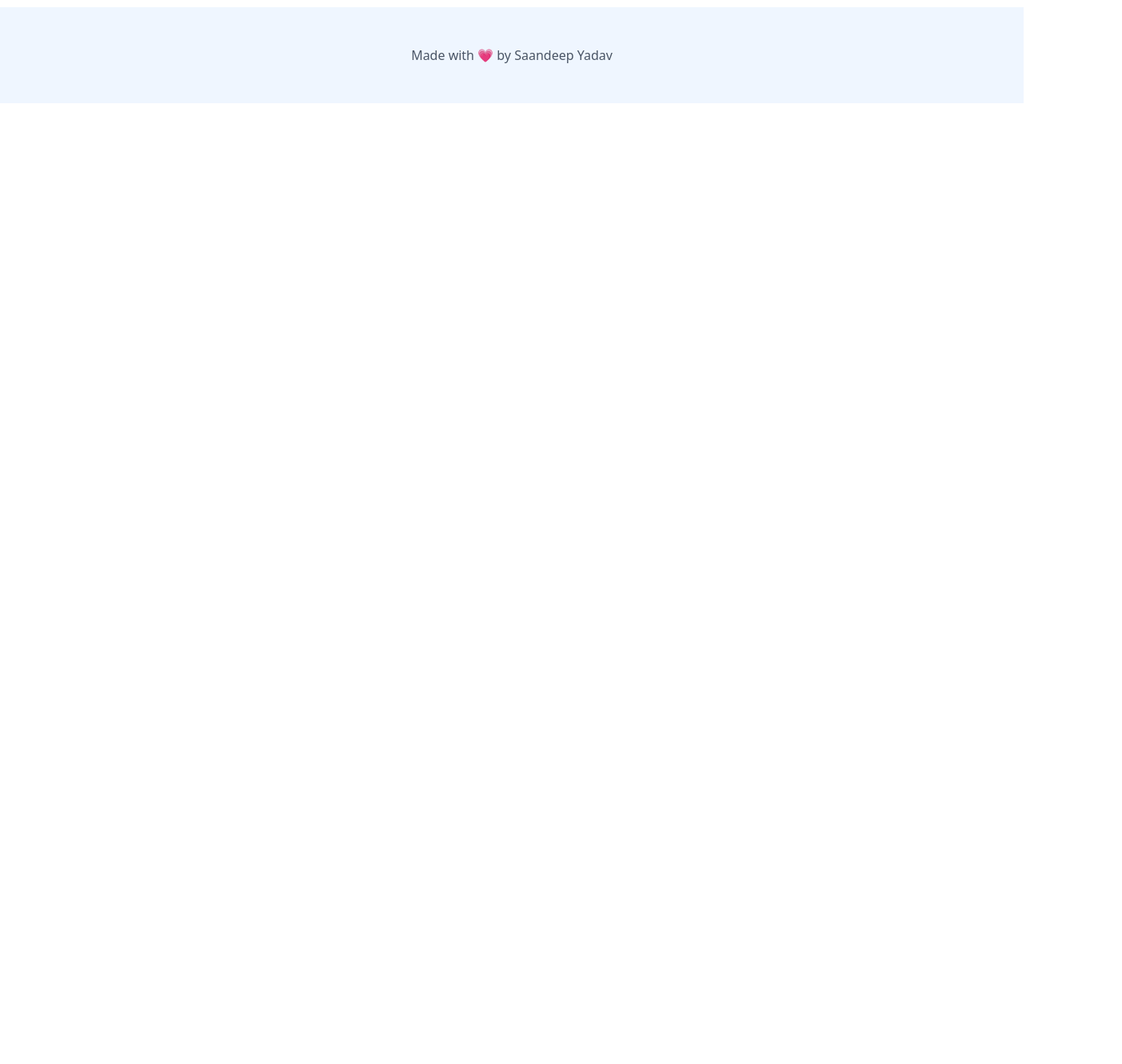
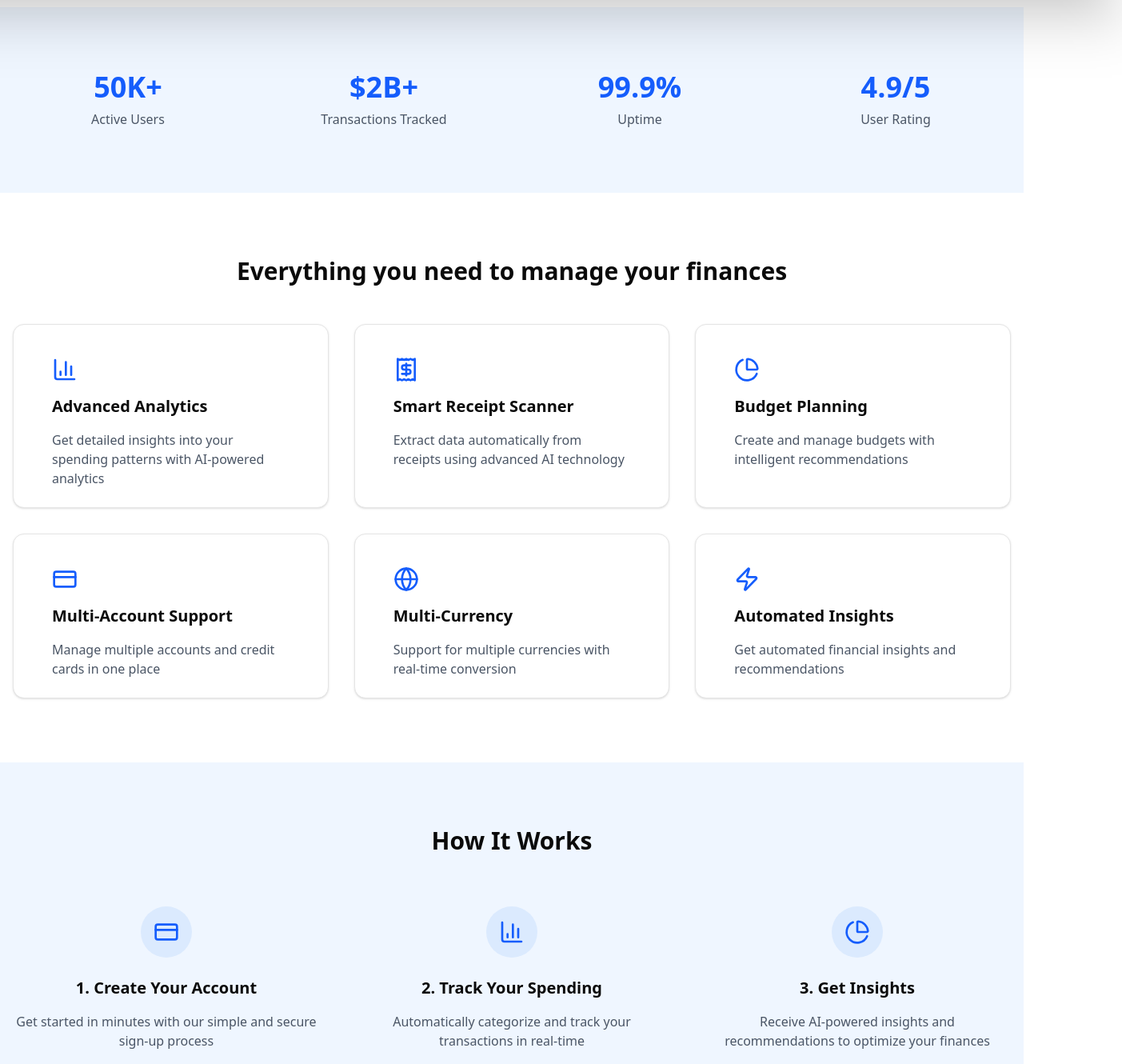
Before and after one commit to SandeepKumarYadav24/welth, a Next.js app: page / in a window 1280 px wide. Shown: the part 1280-2610 px from the top of the page at 80% size, 1403 px wide, since content can reach past the window. Before the commit the page ends 1409 px from the top, so only its background shows below. Built offline with nearby package versions, Linux system fonts and the light colour scheme; no server answers.

Commit message:
Add hero section enhancements, stats and features data; implement scroll effects

```diff
--- a/app/globals.css
+++ b/app/globals.css
@@ -137,3 +137,19 @@
     background-clip: text;
   }
 }
+
+
+.hero-image-wrapper {
+  perspective: 500px;
+}
+
+.hero-image {
+  /* transform: rotateX(20deg) scale(0.9) translateY(-50); */
+  transform: rotateX(15deg) scale(1);
+  transition: transform 0.5s ease-out;
+  will-change: transform;
+}
+
+.hero-image.scrolled {
+  transform: rotateX(0deg) scale(1) translateY(40px);
+}
--- a/app/page.js
+++ b/app/page.js
@@ -1,9 +1,72 @@
 import HeroSection from "@/components/hero";
+import { Card, CardContent} from "@/components/ui/card";
+import {
+  featuresData,
+  howItWorksData,
+  statsData,
+} from "@/data/landing";
 
 export default function Home() {
   return (
     <div className="mt-40">
-      <HeroSection />                {/*server component  for static page*/}
+      <HeroSection />               {/*server component  for static page*/}
+
+
+         {/* Stats Section */}
+       <section className="py-20 bg-blue-50">
+        <div className="container mx-auto px-4">
+          <div className="grid grid-cols-2 md:grid-cols-4 gap-8">
+            {statsData.map((stat, index) => (
+              <div key={index} className="text-center">
+                <div className="text-4xl font-bold text-blue-600 mb-2">
+                  {stat.value}
+                </div>
+                <div className="text-gray-600">{stat.label}</div>
+              </div>
+            ))}
+          </div>
+        </div>
+      </section>
+
+      {/* Features Section */}
+      <section id="features" className="py-20">
+        <div className="container mx-auto px-4">
+          <h2 className="text-3xl font-bold text-center mb-12">
+            Everything you need to manage your finances
+          </h2>
+          <div className="grid grid-cols-1 md:grid-cols-2 lg:grid-cols-3 gap-8">
+            {featuresData.map((feature, index) => (
+              <Card className="p-6" key={index}>
+                <CardContent className="space-y-4 pt-4">
+                  {feature.icon}
+                  <h3 className="text-xl font-semibold">{feature.title}</h3>
+                  <p className="text-gray-600">{feature.description}</p>
+                </CardContent>
+              </Card>
+            ))}
+          </div>
+        </div>
+      </section>
+
+       {/* How It Works Section */}
+      <section className="py-20 bg-blue-50">
+        <div className="container mx-auto px-4">
+          <h2 className="text-3xl font-bold text-center mb-16">How It Works</h2>
+          <div className="grid grid-cols-1 md:grid-cols-3 gap-12">
+            {howItWorksData.map((step, index) => (
+              <div key={index} className="text-center">
+                <div className="w-16 h-16 bg-blue-100 rounded-full flex items-center justify-center mx-auto mb-6">
+                  {step.icon}
+                </div>
+                <h3 className="text-xl font-semibold mb-4">{step.title}</h3>
+                <p className="text-gray-600">{step.description}</p>
+              </div>
+            ))}
+          </div>
+        </div>
+      </section>
+
+
     </div>
   );
 }
--- a/components/hero.jsx
+++ b/components/hero.jsx
@@ -3,8 +3,29 @@
 import Image from "next/image";
 import Link from "next/link";
 import { Button } from "@/components/ui/button";
+import { useEffect, useRef } from "react";
 
-const HeroSection = () => {
+const HeroSection = () => {                      //useState=store values that affect rendering (UI).when value changes, the component re-renders.use for: user input, toggles, fetched data.
+  const imageRef = useRef(null);            //useRef=store values or DOM references that don’t cause re-renders.
+
+  useEffect(() => {
+    const imageElement = imageRef.current;
+
+    const handleScroll = () => {
+      const scrollPosition = window.scrollY;
+      const scrollThreshold = 100;
+
+      if (scrollPosition > scrollThreshold) {
+        imageElement.classList.add("scrolled");
+      } else {
+        imageElement.classList.remove("scrolled");
+      }
+    };
+
+    window.addEventListener("scroll", handleScroll);
+    return () => window.removeEventListener("scroll", handleScroll);
+  }, []);
+
   return (
     <div className="pb-20 px-4">
         <div className="container mx-auto text-center">
@@ -27,16 +48,16 @@ const HeroSection = () => {
                 </Button>
             </Link>
             </div>
-            <div>
-                <div>
-                <Image
+            <div className="hero-image-wrapper">
+                <div ref={imageRef} className="hero-image">
+                  <Image
                     src="/banner.jpeg"
                     width={1280}
                     height={720}
                     alt="Dashboard Preview"
                     className="rounded-lg shadow-2xl border mx-auto"
                     priority
-                />
+                   />
                 </div>
             </div>
         </div>
--- /dev/null
+++ b/data/landing.js
@@ -0,0 +1,111 @@
+import {
+  BarChart3,
+  Receipt,
+  PieChart,
+  CreditCard,
+  Globe,
+  Zap,
+} from "lucide-react";
+
+// Stats Data
+export const statsData = [
+  {
+    value: "50K+",
+    label: "Active Users",
+  },
+  {
+    value: "$2B+",
+    label: "Transactions Tracked",
+  },
+  {
+    value: "99.9%",
+    label: "Uptime",
+  },
+  {
+    value: "4.9/5",
+    label: "User Rating",
+  },
+];
+
+// Features Data
+export const featuresData = [
+  {
+    icon: <BarChart3 className="h-8 w-8 text-blue-600" />,
+    title: "Advanced Analytics",
+    description:
+      "Get detailed insights into your spending patterns with AI-powered analytics",
+  },
+  {
+    icon: <Receipt className="h-8 w-8 text-blue-600" />,
+    title: "Smart Receipt Scanner",
+    description:
+      "Extract data automatically from receipts using advanced AI technology",
+  },
+  {
+    icon: <PieChart className="h-8 w-8 text-blue-600" />,
+    title: "Budget Planning",
+    description: "Create and manage budgets with intelligent recommendations",
+  },
+  {
+    icon: <CreditCard className="h-8 w-8 text-blue-600" />,
+    title: "Multi-Account Support",
+    description: "Manage multiple accounts and credit cards in one place",
+  },
+  {
+    icon: <Globe className="h-8 w-8 text-blue-600" />,
+    title: "Multi-Currency",
+    description: "Support for multiple currencies with real-time conversion",
+  },
+  {
+    icon: <Zap className="h-8 w-8 text-blue-600" />,
+    title: "Automated Insights",
+    description: "Get automated financial insights and recommendations",
+  },
+];
+
+// How It Works Data
+export const howItWorksData = [
+  {
+    icon: <CreditCard className="h-8 w-8 text-blue-600" />,
+    title: "1. Create Your Account",
+    description:
+      "Get started in minutes with our simple and secure sign-up process",
+  },
+  {
+    icon: <BarChart3 className="h-8 w-8 text-blue-600" />,
+    title: "2. Track Your Spending",
+    description:
+      "Automatically categorize and track your transactions in real-time",
+  },
+  {
+    icon: <PieChart className="h-8 w-8 text-blue-600" />,
+    title: "3. Get Insights",
+    description:
+      "Receive AI-powered insights and recommendations to optimize your finances",
+  },
+];
+
+// Testimonials Data refers structured information (objects/array) you store to render those testimonials dynamically.
+export const testimonialsData = [
+  {
+    name: "Sarah Johnson",
+    role: "Small Business Owner",
+    image: "https://randomuser.me/api/portraits/women/75.jpg",
+    quote:
+      "Welth has transformed how I manage my business finances. The AI insights have helped me identify cost-saving opportunities I never knew existed.",
+  },
+  {
+    name: "Michael Chen",
+    role: "Freelancer",
+    image: "https://randomuser.me/api/portraits/men/75.jpg",
+    quote:
+      "The receipt scanning feature saves me hours each month. Now I can focus on my work instead of manual data entry and expense tracking.",
+  },
+  {
+    name: "Emily Rodriguez",
+    role: "Financial Advisor",
+    image: "https://randomuser.me/api/portraits/women/74.jpg",
+    quote:
+      "I recommend Welth to all my clients. The multi-currency support and detailed analytics make it perfect for international investors.",
+  },
+];
```
